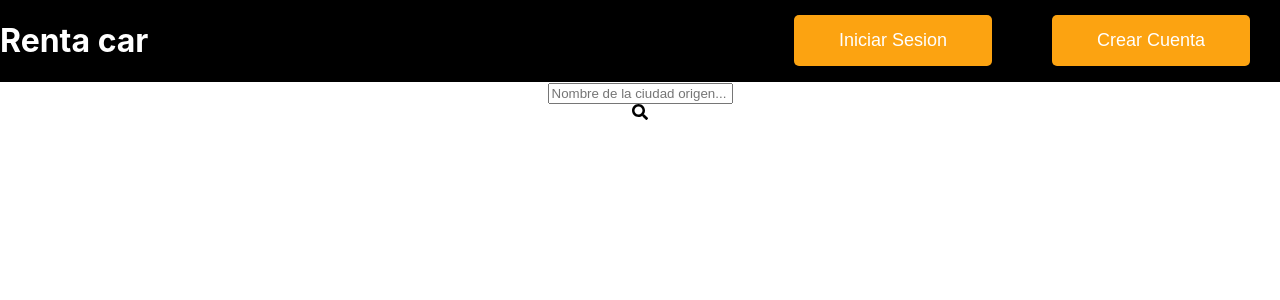
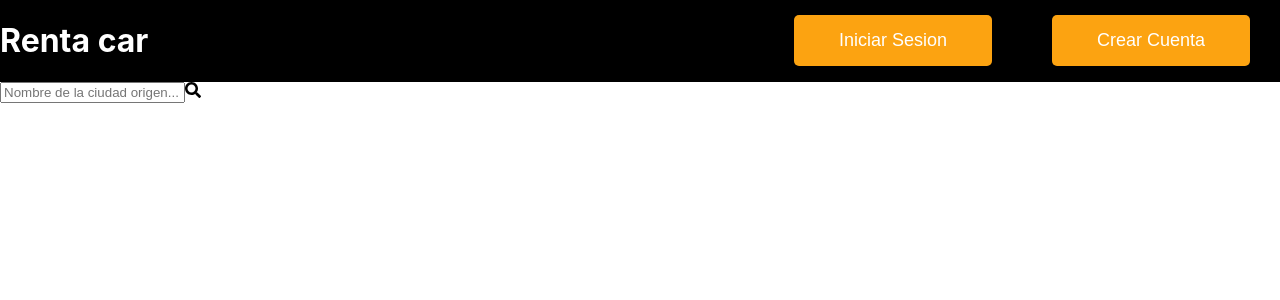
Before and after one commit to AdrianMoncada/your-keys, a React (Create React App) app: page / in a window 1280 px wide. Shown: the top 300 px of the page. Built offline with nearby package versions, Linux system fonts and the light colour scheme.

Commit message:
[FEATURE] Home

```diff
--- a/src/components/SearchBar/SearchBar/SearchBar.js
+++ b/src/components/SearchBar/SearchBar/SearchBar.js
@@ -1,6 +1,7 @@
 import React, { useState } from 'react';
 import { FaSearch } from 'react-icons/fa';
 import { MdClose } from 'react-icons/md';
+import {DivSearch} from './SearchBarStyles'
 
 function SearchBar({ placeholder, data }) {
   const [filteredData, setFilteredData] = useState([]);
@@ -28,7 +29,7 @@ function SearchBar({ placeholder, data }) {
 
   return (
     <div className='search'>
-      <div className='searchInputs'>
+      <DivSearch className='searchInputs'>
         <input
           type='text'
           placeholder={placeholder}
@@ -42,7 +43,7 @@ function SearchBar({ placeholder, data }) {
             <MdClose id='clearBtn' onClick={clearInput} />
           )}
         </div>
-      </div>
+      </DivSearch>
       {filteredData.length !== 0 && (
         <div className='dataResult'>
           {filteredData.slice(0, 15).map((value, key) => {
--- /dev/null
+++ b/src/components/SearchBar/SearchBar/SearchBarStyles.js
@@ -0,0 +1,5 @@
+import styled from 'styled-components';
+
+export const DivSearch = styled.div`
+    display: flex;
+`
```
Also changed, not shown: src/App.js (+5 -5 lines), src/pages/home/Home.js (added, +12 -0 lines).
